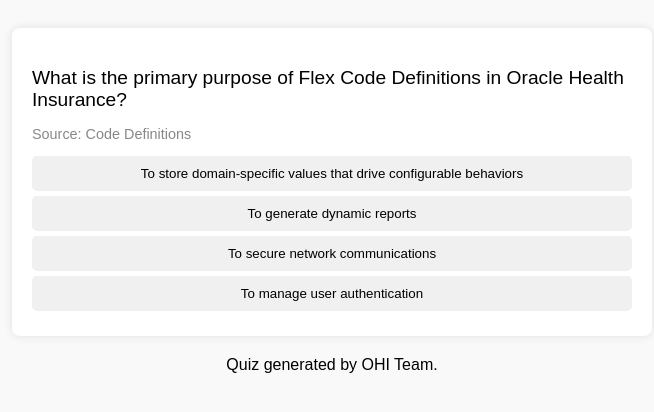
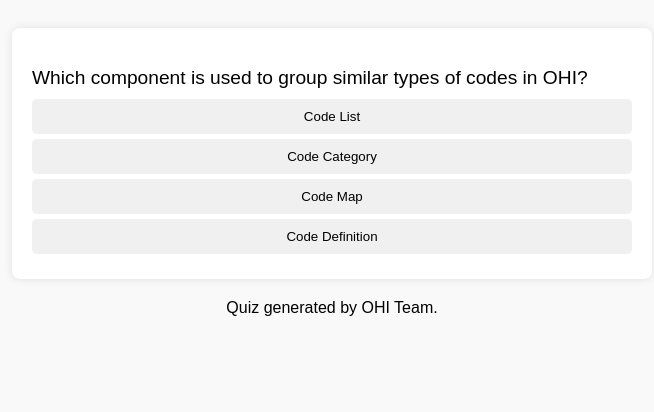
Before and after one commit to pradip8orcl/OHIQuiz, a plain HTML site: page index.html in a window 1280 px wide. Shown: the whole page, without its empty margins (308-962 px from the left). Drawn offline with Linux system fonts and the light colour scheme.

Commit message:
Add files via upload

```diff
--- a/index.html
+++ b/index.html
@@ -93,11 +93,6 @@
         button.addEventListener("click", () => checkAnswer(current.options.indexOf(option)));
         optionsEl.appendChild(button);
       });
-	  const sourceTag = document.createElement("p");
-      sourceTag.style.fontSize = "0.9em";
-      sourceTag.style.color = "#888";
-      sourceTag.textContent = `Source: ${current.source}`;
-      optionsEl.parentNode.insertBefore(sourceTag, optionsEl);
     }
 
     function checkAnswer(selectedIndex) {
--- a/questions.json
+++ b/questions.json
@@ -1,46 +1,27 @@
 [
   {
-    "question": "What is the primary purpose of Flex Code Definitions in Oracle Health Insurance?",
-    "options": [
-      "To store domain-specific values that drive configurable behaviors",
-      "To manage user authentication",
-      "To generate dynamic reports",
-      "To secure network communications"
-    ],
-    "answer": 0,
-    "source": "Code Definitions"
+    "question": "What is the purpose of Code Definitions in Oracle Health Insurance ?",
+    "options": ["To store policy data", "To create and manage extensible codes", "To monitor claim processes", "To manage database connections"],
+    "answer": 1
   },
   {
-    "question": "Which key element is typically included in a Flex Code Definition?",
-    "options": [
-      "Field Usages for determining where the code applies",
-      "Predefined user roles for login",
-      "Automated backup schedules",
-      "Real-time data encryption settings"
-    ],
-    "answer": 0,
-    "source": "Code Definitions"
+    "question": "Which component is used to group similar types of codes in OHI?",
+    "options": ["Code List", "Code Definition", "Code Category", "Code Map"],
+    "answer": 0
   },
   {
-    "question": "What is the main function of Field Definitions in the extensibility framework?",
-    "options": [
-      "To define the properties, constraints, and validation rules for configurable fields",
-      "To create and manage user sessions",
-      "To facilitate data import/export processes",
-      "To monitor system performance metrics"
-    ],
-    "answer": 0,
-    "source": "Field Definitions"
+    "question": "What data type does Code Definition support for code storage in OHI?",
+    "options": ["String", "Boolean", "Integer", "Date"],
+    "answer": 0
   },
   {
-    "question": "How do Field Definitions contribute to system flexibility in Oracle Health Insurance?",
-    "options": [
-      "They allow administrators to customize field properties to match specific business requirements",
-      "They enable real-time security alerts",
-      "They automate claim adjudication processes",
-      "They control the application’s network traffic"
-    ],
-    "answer": 0,
-    "source": "Field Definitions"
+    "question": "What is the main advantage of using extensible code definitions?",
+    "options": ["Improved database performance", "Greater flexibility for configuration", "Easier report generation", "Enhanced security"],
+    "answer": 1
+  },
+  {
+    "question": "How are new codes added in Oracle's extensibility framework?",
+    "options": ["By creating new tables", "By extending the code lists", "By hardcoding", "By modifying policy rules"],
+    "answer": 1
   }
 ]
```
